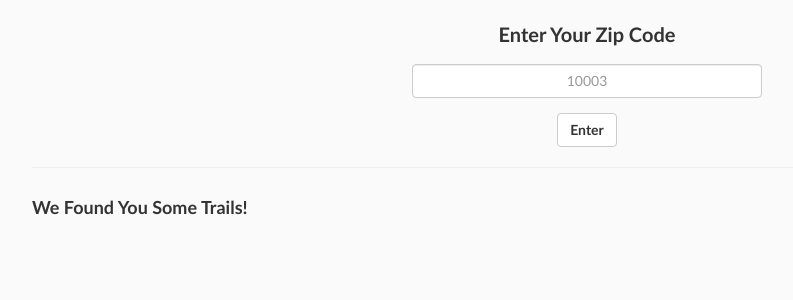
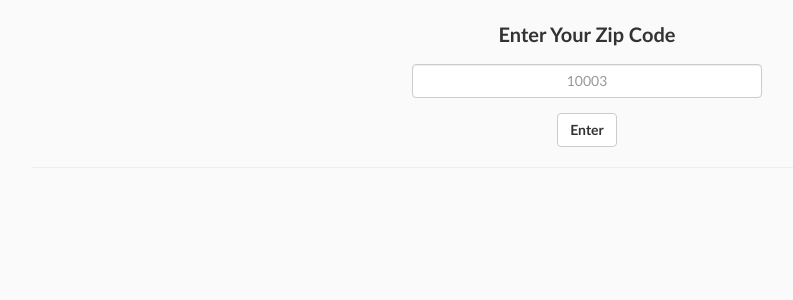
Before and after one commit to selinbtr/jabbas, a Flask app: template templates/hike.html in a window 1280 px wide. Shown: the part 430-730 px from the top of the page, without its empty margins (53-846 px from the left). Run offline with Flask 2, Linux system fonts and the light colour scheme; the template is opened without the code that fills it, so the values that code supplies are empty; data comes from the database, SQL or seed files in the repository; some libraries are stand-ins or nearby versions.

Commit message:
fixing hike html

```diff
--- a/templates/hike.html
+++ b/templates/hike.html
@@ -66,22 +66,11 @@
         <hr>
     </div>
 
-    <div class="container">
-        <div class="row">
-            <div class="col-xs-12 col-md-12">
-                <h4 id="trails"><strong>We Found You Some Trails!</strong></h4>
-            </div>
+    <div id="map-holder">
+        <div class="container fill" id="map-try">
+            <!--<div id="map"></div>-->
         </div>
     </div>
-
-    <div id="map-holder">
-        <div class="container fill">
-            <div id="map">
-            </div>
-        </div>
-    </div>
-
-
 
     <!-- D3 -->
     <script src="https://cdnjs.cloudflare.com/ajax/libs/d3/4.5.0/d3.min.js"></script>
```
